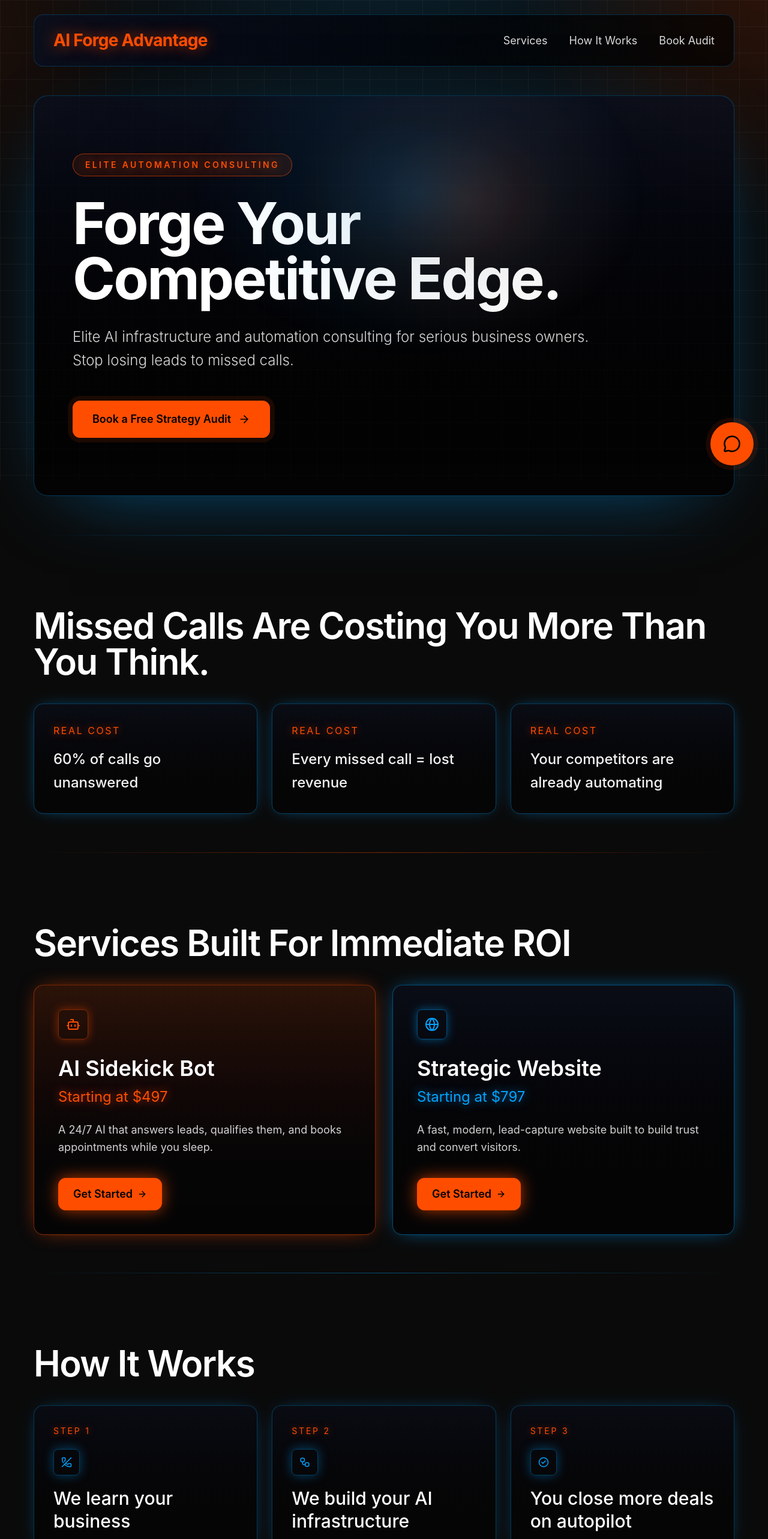
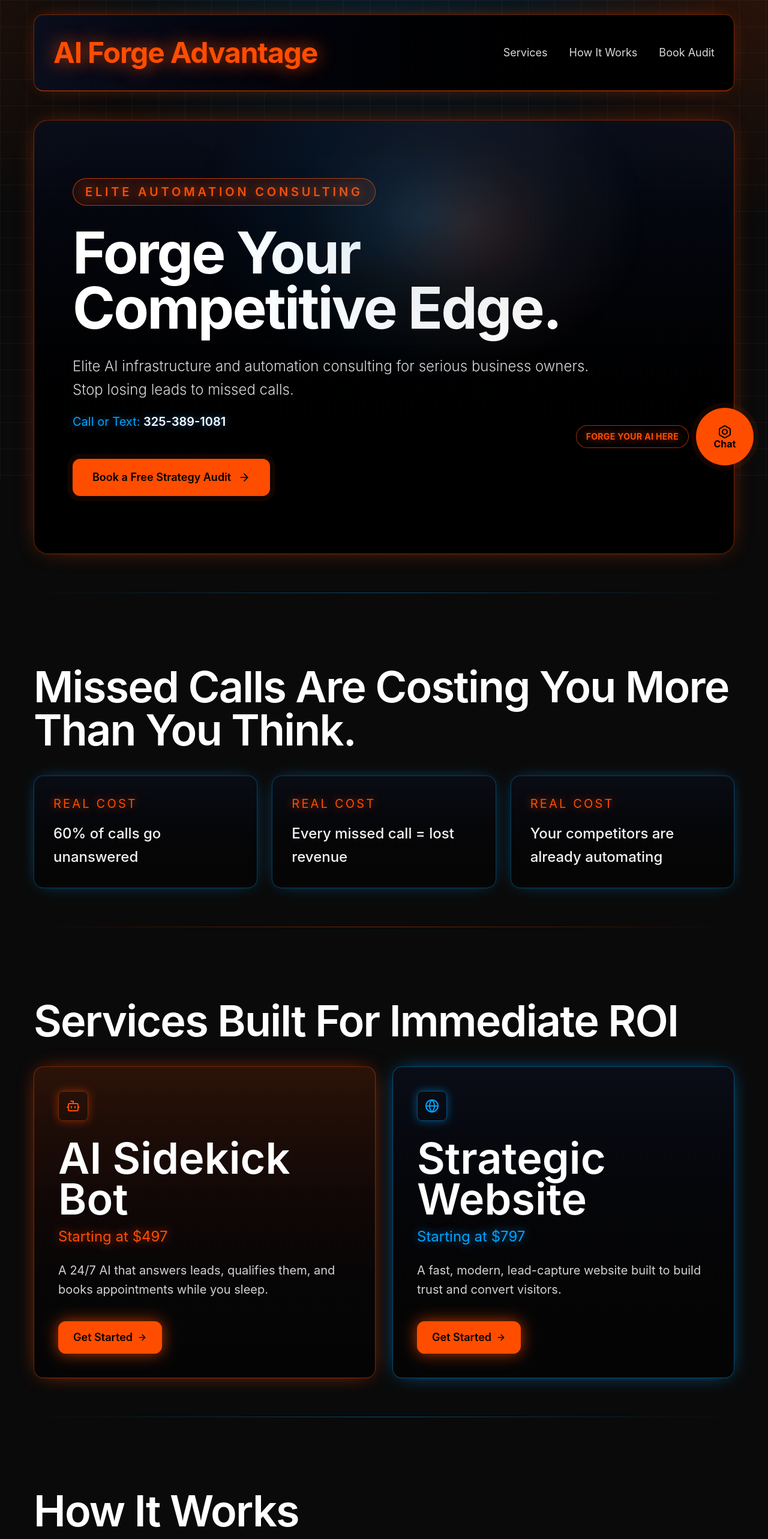
Before and after one commit to jasonyorkest1985-gif/Aiforgeadvantage-clean, a Next.js app: page / in a window 1280 px wide. Shown: the top 2566 px of the page at 60% size. Built offline with nearby package versions, Linux system fonts and the light colour scheme.

Commit message:
Enhance homepage and ForgeBot functionality with new contact information and improved styling. Added phone number and email support in the ForgeBot responses, updated layout for better user engagement, and refined text elements for clarity and impact.

```diff
--- a/app/api/chat/route.ts
+++ b/app/api/chat/route.ts
@@ -2,6 +2,8 @@ import OpenAI from "openai";
 
 const CALENDLY_URL =
   "https://calendly.com/ai-advantage-freelance-consulting/30min";
+const PHONE_NUMBER = "(325) 389-1081";
+const CONTACT_EMAIL = "Ai.advantage.freelance.consulting@gmail.com";
 
 const openai = new OpenAI({ apiKey: process.env.OPENAI_API_KEY });
 
@@ -18,12 +20,24 @@ export async function POST(request: Request) {
       messages: [
         {
           role: "system",
-          content: `You are Forge Sidekick for AI Forge Advantage.
-Voice: calm, direct, professional, concise.
-Always answer helpfully, then guide toward booking a free strategy audit.
-Include this booking link naturally whenever useful: ${CALENDLY_URL}
-If a user asks broad business questions, keep answers practical for small business owners.
-Address the user by name (${name}) when appropriate.`,
+          content: `You are the Forge Sidekick, a Calm Architect.
+Do not follow a list of questions. Use natural conversation with reactive intelligence: answer the user's current question first, then guide qualification.
+
+If a user asks for a phone number or contact info at ANY time, immediately provide:
+- ${PHONE_NUMBER}
+- ${CONTACT_EMAIL}
+Then pivot back into the conversation.
+
+Qualify leads using BANT naturally:
+- Need: what workflow is broken?
+- Authority: who can approve this decision?
+- Budget: what investment range are they comfortable with?
+- Timeline: how soon do they need this solved?
+
+The goal of every conversation is to lead toward the Strategy Audit:
+${CALENDLY_URL}
+
+Keep tone professional, direct, and elite. Address the user by name (${name}) when appropriate.`,
         },
         ...messages,
       ],
--- a/app/page.tsx
+++ b/app/page.tsx
@@ -9,12 +9,14 @@ import {
 
 const CALENDLY_URL =
   "https://calendly.com/ai-advantage-freelance-consulting/30min";
+const PHONE_NUMBER = "325-389-1081";
+const PHONE_LINK = "tel:3253891081";
 
 export default function Home() {
   return (
     <main className="mx-auto flex w-full max-w-7xl flex-col px-5 pb-24 pt-6 sm:px-6 md:px-10 lg:px-14">
-      <header className="mb-12 flex items-center justify-between rounded-2xl border border-[#00A3FF]/25 bg-gradient-to-r from-[#0A0F1E]/85 to-black/60 px-5 py-6 sm:px-8 backdrop-blur">
-        <p className="text-2xl font-bold tracking-tight text-[#FF4D00] [text-shadow:0_0_18px_rgba(255,77,0,0.65)] sm:text-[28px] sm:[text-shadow:0_0_24px_rgba(255,77,0,0.7)]">
+      <header className="mb-12 flex h-32 items-center justify-between rounded-2xl border border-[#FF4D00]/45 border-b-[#FF4D00]/80 bg-gradient-to-r from-[#0A0F1E]/95 to-black px-5 py-8 sm:px-8 backdrop-blur [box-shadow:0_0_34px_-18px_rgba(255,77,0,0.95)]">
+        <p className="text-5xl font-bold tracking-tight text-[#FF4D00] [text-shadow:0_0_30px_rgba(255,77,0,0.82)]">
           AI Forge Advantage
         </p>
         <nav className="hidden items-center gap-9 md:flex">
@@ -32,8 +34,8 @@ export default function Home() {
         </nav>
       </header>
 
-      <section className="hero-spotlight reveal rounded-3xl border border-[#00A3FF]/30 bg-gradient-to-b from-[#0A0F1E]/75 to-black/70 px-6 py-18 shadow-[0_24px_90px_-56px_rgba(0,163,255,0.55)] sm:px-10 sm:py-22 md:px-12 lg:px-16 lg:py-24 lg:shadow-[0_32px_130px_-60px_rgba(0,163,255,0.6)]">
-        <p className="mb-8 inline-flex items-center rounded-full border border-[#FF4D00]/55 bg-[#FF4D00]/10 px-5 py-2 text-sm font-semibold uppercase tracking-[0.24em] text-[#FF4D00] [text-shadow:0_0_16px_rgba(255,77,0,0.6)]">
+      <section className="hero-spotlight reveal rounded-3xl border border-[#FF4D00]/45 bg-gradient-to-b from-[#0A0F1E]/80 to-black px-6 py-18 shadow-[0_0_42px_-18px_rgba(255,77,0,0.85)] sm:px-10 sm:py-22 md:px-12 lg:px-16 lg:py-24">
+        <p className="mb-8 inline-flex items-center rounded-full border border-[#FF4D00]/70 bg-[#FF4D00]/12 px-5 py-2 text-xl font-semibold uppercase tracking-[0.24em] text-[#FF4D00] [text-shadow:0_0_16px_rgba(255,77,0,0.6)]">
           Elite Automation Consulting
         </p>
         <h1 className="max-w-5xl text-5xl font-bold leading-[0.96] tracking-[-0.03em] text-white sm:text-6xl md:text-7xl lg:text-8xl">
@@ -42,6 +44,12 @@ export default function Home() {
         <p className="mt-8 max-w-4xl text-xl leading-relaxed font-light text-white/85 sm:text-2xl">
           Elite AI infrastructure and automation consulting for serious business
           owners. Stop losing leads to missed calls.
+        </p>
+        <p className="mt-5 text-xl text-[#00A3FF] [text-shadow:0_0_12px_rgba(0,163,255,0.55)]">
+          Call or Text:{" "}
+          <a href={PHONE_LINK} className="font-semibold text-white">
+            {PHONE_NUMBER}
+          </a>
         </p>
         <a
           href={CALENDLY_URL}
@@ -56,7 +64,7 @@ export default function Home() {
       <div className="my-16 h-px w-full bg-gradient-to-r from-transparent via-[#00A3FF]/45 to-transparent" />
 
       <section className="reveal reveal-delay-1 mt-12 sm:mt-14">
-        <h2 className="text-5xl font-semibold tracking-tight text-white md:text-6xl">
+        <h2 className="text-7xl font-semibold tracking-tight text-white">
           Missed Calls Are Costing You More Than You Think.
         </h2>
         <div className="mt-10 grid gap-5 sm:gap-6 md:grid-cols-3">
@@ -69,10 +77,10 @@ export default function Home() {
               key={stat}
               className="rounded-2xl border border-[#00A3FF]/35 bg-gradient-to-b from-[#0A0F1E]/50 to-black/40 p-7 [box-shadow:0_0_24px_-15px_rgba(0,163,255,0.75)] sm:p-8 sm:[box-shadow:0_0_30px_-14px_rgba(0,163,255,0.9)]"
             >
-              <p className="text-base uppercase tracking-[0.16em] text-[#FF4D00] [text-shadow:0_0_14px_rgba(255,77,0,0.7)]">
+              <p className="text-xl uppercase tracking-[0.16em] text-[#FF4D00] [text-shadow:0_0_14px_rgba(255,77,0,0.7)]">
                 Real Cost
               </p>
-              <p className="mt-4 text-2xl leading-relaxed font-medium text-white/95">
+              <p className="mt-4 text-xl leading-relaxed font-medium text-white/95 sm:text-2xl">
                 {stat}
               </p>
             </div>
@@ -83,7 +91,7 @@ export default function Home() {
       <div className="my-16 h-px w-full bg-gradient-to-r from-transparent via-[#FF4D00]/45 to-transparent" />
 
       <section className="reveal reveal-delay-2 mt-12 sm:mt-14">
-        <h2 className="text-5xl font-semibold tracking-tight text-white md:text-6xl">
+        <h2 className="text-7xl font-semibold tracking-tight text-white">
           Services Built For Immediate ROI
         </h2>
         <div className="mt-10 grid gap-6 sm:gap-7 lg:grid-cols-2">
@@ -91,11 +99,11 @@ export default function Home() {
             <div className="mb-7 inline-flex rounded-lg border border-[#FF4D00]/40 p-3 text-[#FF4D00] [box-shadow:0_0_16px_rgba(255,77,0,0.45)]">
               <Bot size={24} />
             </div>
-            <h3 className="text-4xl font-semibold text-white">AI Sidekick Bot</h3>
+            <h3 className="text-7xl font-semibold leading-[0.95] text-white">AI Sidekick Bot</h3>
             <p className="mt-3 text-2xl text-[#FF4D00] [text-shadow:0_0_16px_rgba(255,77,0,0.7)]">
               Starting at $497
             </p>
-            <p className="mt-6 text-lg leading-relaxed text-white/82">
+            <p className="mt-6 text-xl leading-relaxed text-white/82">
               A 24/7 AI that answers leads, qualifies them, and books
               appointments while you sleep.
             </p>
@@ -113,11 +121,11 @@ export default function Home() {
             <div className="mb-7 inline-flex rounded-lg border border-[#00A3FF]/45 p-3 text-[#00A3FF] [box-shadow:0_0_16px_rgba(0,163,255,0.45)]">
               <Globe size={24} />
             </div>
-            <h3 className="text-4xl font-semibold text-white">Strategic Website</h3>
+            <h3 className="text-7xl font-semibold leading-[0.95] text-white">Strategic Website</h3>
             <p className="mt-3 text-2xl text-[#00A3FF] [text-shadow:0_0_16px_rgba(0,163,255,0.7)]">
               Starting at $797
             </p>
-            <p className="mt-6 text-lg leading-relaxed text-white/82">
+            <p className="mt-6 text-xl leading-relaxed text-white/82">
               A fast, modern, lead-capture website built to build trust and
               convert visitors.
             </p>
@@ -136,7 +144,7 @@ export default function Home() {
       <div className="my-16 h-px w-full bg-gradient-to-r from-transparent via-[#00A3FF]/45 to-transparent" />
 
       <section className="reveal reveal-delay-3 mt-12 sm:mt-14">
-        <h2 className="text-5xl font-semibold tracking-tight text-white md:text-6xl">
+        <h2 className="text-7xl font-semibold tracking-tight text-white">
           How It Works
         </h2>
         <div className="mt-10 grid gap-5 sm:gap-6 md:grid-cols-3">
@@ -158,13 +166,13 @@ export default function Home() {
               key={step.title}
               className="rounded-2xl border border-[#00A3FF]/30 bg-gradient-to-b from-[#0A0F1E]/45 to-black/40 p-7 [box-shadow:0_0_24px_-18px_rgba(0,163,255,0.75)] sm:p-8 sm:[box-shadow:0_0_32px_-18px_rgba(0,163,255,0.85)]"
             >
-              <p className="text-sm uppercase tracking-[0.2em] text-[#FF4D00] [text-shadow:0_0_12px_rgba(255,77,0,0.6)]">
+              <p className="text-xl uppercase tracking-[0.2em] text-[#FF4D00] [text-shadow:0_0_12px_rgba(255,77,0,0.6)]">
                 Step {index + 1}
               </p>
               <div className="mt-5 inline-flex rounded-lg border border-[#00A3FF]/35 p-3 text-[#00A3FF] [box-shadow:0_0_18px_rgba(0,163,255,0.38)]">
                 {step.icon}
               </div>
-              <h3 className="mt-5 text-3xl leading-tight font-medium text-white">
+              <h3 className="mt-5 text-7xl leading-[0.95] font-medium text-white">
                 {step.title}
               </h3>
             </div>
@@ -173,16 +181,21 @@ export default function Home() {
       </section>
 
       <footer className="reveal reveal-delay-3 mt-24 rounded-2xl border border-[#FF4D00]/25 bg-gradient-to-r from-black/80 to-[#0A0F1E]/60 px-8 py-10">
-        <p className="text-3xl font-semibold text-white">
+        <p className="text-7xl font-semibold leading-[0.95] text-white">
           AI Forge Advantage — Your Unfair Advantage.
         </p>
-        <div className="mt-6 flex flex-col gap-3 text-lg text-white/72">
+        <div className="mt-6 flex flex-col gap-3 text-xl text-white/72">
+          <div className="flex flex-wrap items-center gap-x-5 gap-y-2">
             <a
               href="mailto:Ai.advantage.freelance.consulting@gmail.com"
               className="transition hover:text-white"
             >
               Ai.advantage.freelance.consulting@gmail.com
             </a>
+            <a href={PHONE_LINK} className="text-white transition hover:text-[#00A3FF]">
+              {PHONE_NUMBER}
+            </a>
+          </div>
           <a
             href={CALENDLY_URL}
             target="_blank"
--- a/components/ForgeBot.tsx
+++ b/components/ForgeBot.tsx
@@ -1,6 +1,6 @@
 "use client";
 
-import { Bolt, MessageCircle, Send, X } from "lucide-react";
+import { Bolt, Send } from "lucide-react";
 import { FormEvent, useMemo, useState } from "react";
 
 type Message = {
@@ -10,22 +10,19 @@ type Message = {
 
 const CALENDLY_URL =
   "https://calendly.com/ai-advantage-freelance-consulting/30min";
+const PHONE_NUMBER = "(325) 389-1081";
+const CONTACT_EMAIL = "Ai.advantage.freelance.consulting@gmail.com";
 
 const INTRO_QUESTION =
   "Welcome to AI Forge Advantage. I'm your Forge Sidekick. What's your name?";
-
-const FOLLOWUP_PROMPT = (name: string) =>
-  `Good to meet you, ${name}. What part of your business is currently costing you the most time or money — missed calls, slow follow-ups, or something else?`;
-
-const BOOKING_PROMPT =
-  "That's exactly what we build solutions for. The best next step is a free 30-minute AI Strategy Audit. Here's the link to grab a time: https://calendly.com/ai-advantage-freelance-consulting/30min";
+const CONTACT_INTERRUPT_REGEX =
+  /(phone|number|contact|call|text|reach|email)/i;
 
 export function ForgeBot() {
   const [isOpen, setIsOpen] = useState(false);
   const [input, setInput] = useState("");
   const [isLoading, setIsLoading] = useState(false);
   const [name, setName] = useState("");
-  const [step, setStep] = useState<1 | 2 | 3 | 4>(1);
   const [messages, setMessages] = useState<Message[]>([
     { role: "assistant", content: INTRO_QUESTION },
   ]);
@@ -41,16 +38,18 @@ export function ForgeBot() {
     setInput("");
     setMessages((prev) => [...prev, { role: "user", content: userMessage }]);
 
-    if (step === 1) {
+    if (!name) {
       setName(userMessage);
-      setMessages((prev) => [...prev, { role: "assistant", content: FOLLOWUP_PROMPT(userMessage) }]);
-      setStep(2);
-      return;
     }
 
-    if (step === 2) {
-      setMessages((prev) => [...prev, { role: "assistant", content: BOOKING_PROMPT }]);
-      setStep(3);
+    if (CONTACT_INTERRUPT_REGEX.test(userMessage)) {
+      setMessages((prev) => [
+        ...prev,
+        {
+          role: "assistant",
+          content: `You can reach us directly at ${PHONE_NUMBER} or ${CONTACT_EMAIL}. If you want, I can also get you straight to the strategy audit booking: ${CALENDLY_URL}`,
+        },
+      ]);
       return;
     }
 
@@ -99,7 +98,6 @@ export function ForgeBot() {
         return next;
       });
     } finally {
-      setStep(4);
       setIsLoading(false);
     }
   }
@@ -122,9 +120,9 @@ export function ForgeBot() {
               type="button"
               onClick={() => setIsOpen(false)}
               aria-label="Close chat"
-              className="rounded-md p-1 text-white/70 transition hover:bg-white/5 hover:text-white"
+              className="min-h-11 rounded-lg border border-[#FF4D00]/55 px-4 py-2 text-base font-semibold text-[#FF4D00] transition hover:bg-[#FF4D00]/12 hover:text-white"
             >
-              <X size={16} />
+              Close
             </button>
           </div>
 
@@ -154,7 +152,7 @@ export function ForgeBot() {
               <button
                 type="submit"
                 disabled={!canSend}
-                className="rounded-lg bg-[#FF4D00] p-3 text-black [box-shadow:0_0_15px_rgba(255,77,0,0.6)] transition hover:bg-[#ff6a2e] sm:[box-shadow:0_0_20px_rgba(255,77,0,0.7)] disabled:cursor-not-allowed disabled:opacity-40"
+                className="min-h-11 rounded-lg bg-[#FF4D00] px-4 py-3 text-black [box-shadow:0_0_15px_rgba(255,77,0,0.6)] transition hover:bg-[#ff6a2e] sm:[box-shadow:0_0_20px_rgba(255,77,0,0.7)] disabled:cursor-not-allowed disabled:opacity-40"
                 aria-label="Send message"
               >
                 <Send size={18} />
@@ -163,14 +161,20 @@ export function ForgeBot() {
           </form>
         </div>
       ) : (
+        <div className="flex items-center gap-3">
+          <span className="rounded-full border border-[#FF4D00]/65 bg-black/85 px-4 py-2 text-sm font-bold tracking-wide text-[#FF4D00] [text-shadow:0_0_14px_rgba(255,77,0,0.82)]">
+            FORGE YOUR AI HERE
+          </span>
           <button
             type="button"
             onClick={() => setIsOpen(true)}
-          className="cinematic-hover forge-pulse group flex h-[72px] w-[72px] items-center justify-center rounded-full bg-[#FF4D00] text-black shadow-[0_0_32px_-8px_rgba(255,77,0,0.9)] hover:scale-105 sm:shadow-[0_0_44px_-4px_rgba(255,77,0,1)]"
+            className="cinematic-hover forge-pulse group flex h-24 w-24 flex-col items-center justify-center rounded-full bg-[#FF4D00] text-black shadow-[0_0_20px_rgba(255,77,0,0.5)] hover:scale-105"
             aria-label="Open ForgeBot"
           >
-          <MessageCircle size={30} className="group-hover:scale-95" />
+            <Bolt size={24} />
+            <span className="text-base font-bold leading-none">Chat</span>
           </button>
+        </div>
       )}
     </div>
   );
```
Lines whose indentation alone changed are shown as unchanged.
